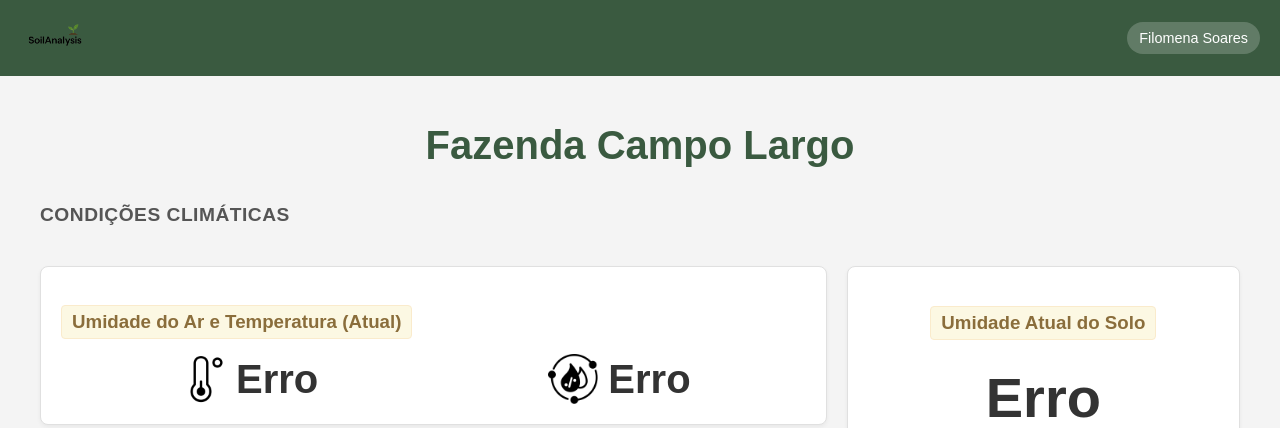
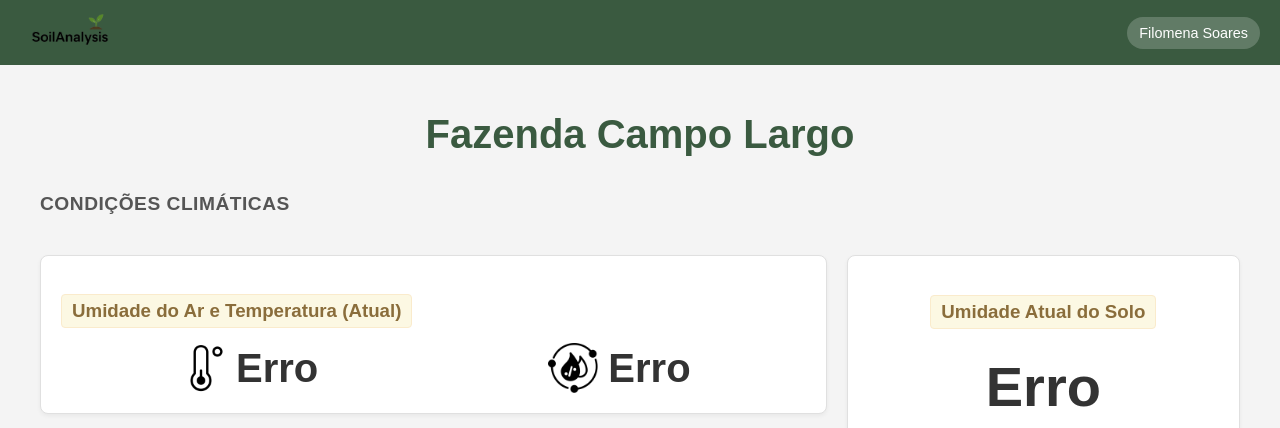
Before and after one commit to FilomenaSoares/SoilAnalysis, a Django app: page /dashboard_frontend/ in a window 1280 px wide. Shown: the top 428 px of the page. Run offline with Django 5.2, Linux system fonts and the light colour scheme; data that the repository does not hold is empty.

Commit message:
Ajuste logo e cabeçalho

```diff
--- a/dashboard_frontend/templates/dashboard_frontend/inicio.html
+++ b/dashboard_frontend/templates/dashboard_frontend/inicio.html
@@ -24,10 +24,12 @@
             justify-content: space-between;
             align-items: center;
             color: white;
+            height: 65px; /* <-- 1. ADICIONE UMA ALTURA FIXA PARA A BARRA */
+            box-sizing: border-box; /* <-- 2. ADICIONE ISTO */
         }
 
         .header-logo img {
-            height: 70px;
+            height: 100px;
             /*logo*/
             margin-right: 10px;
         }
```
